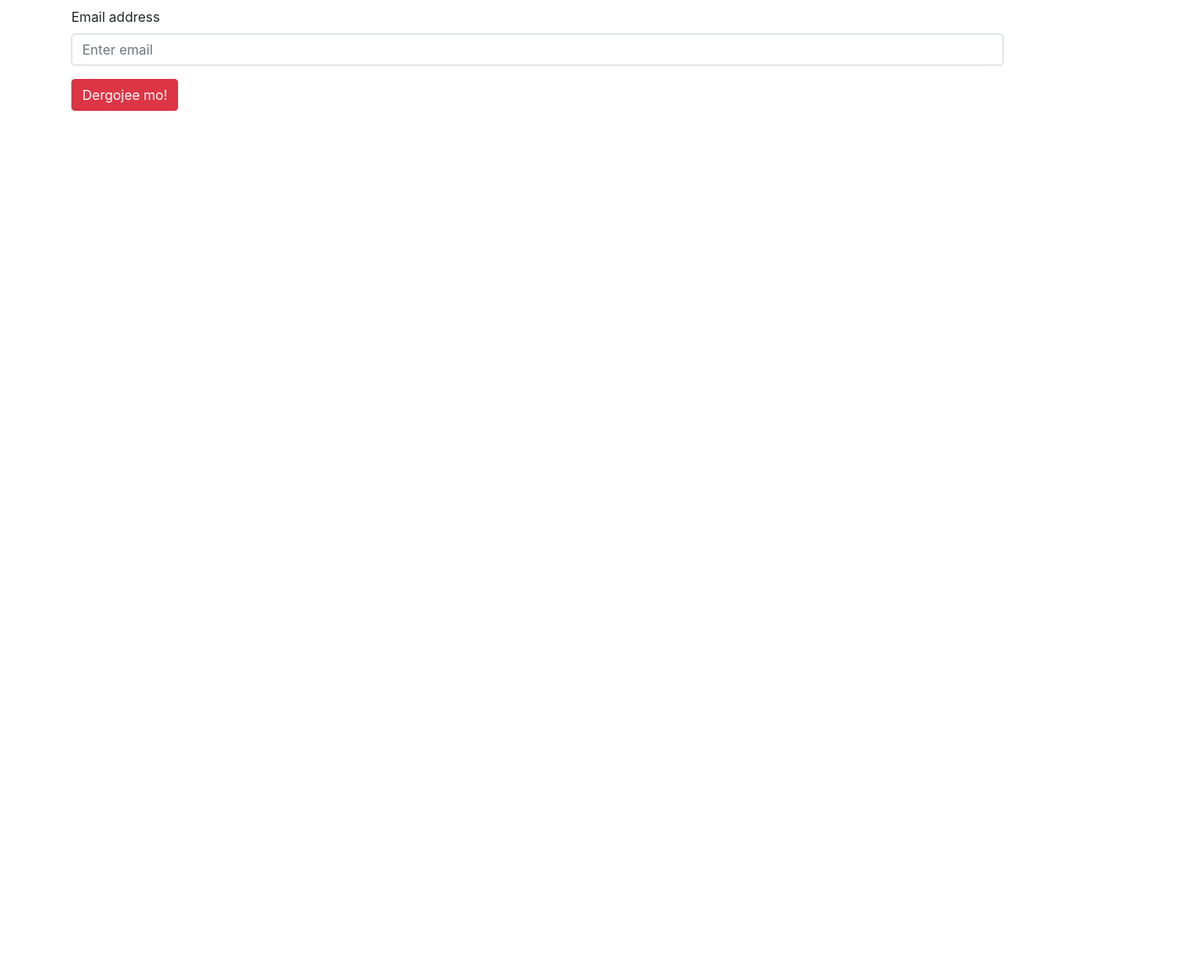
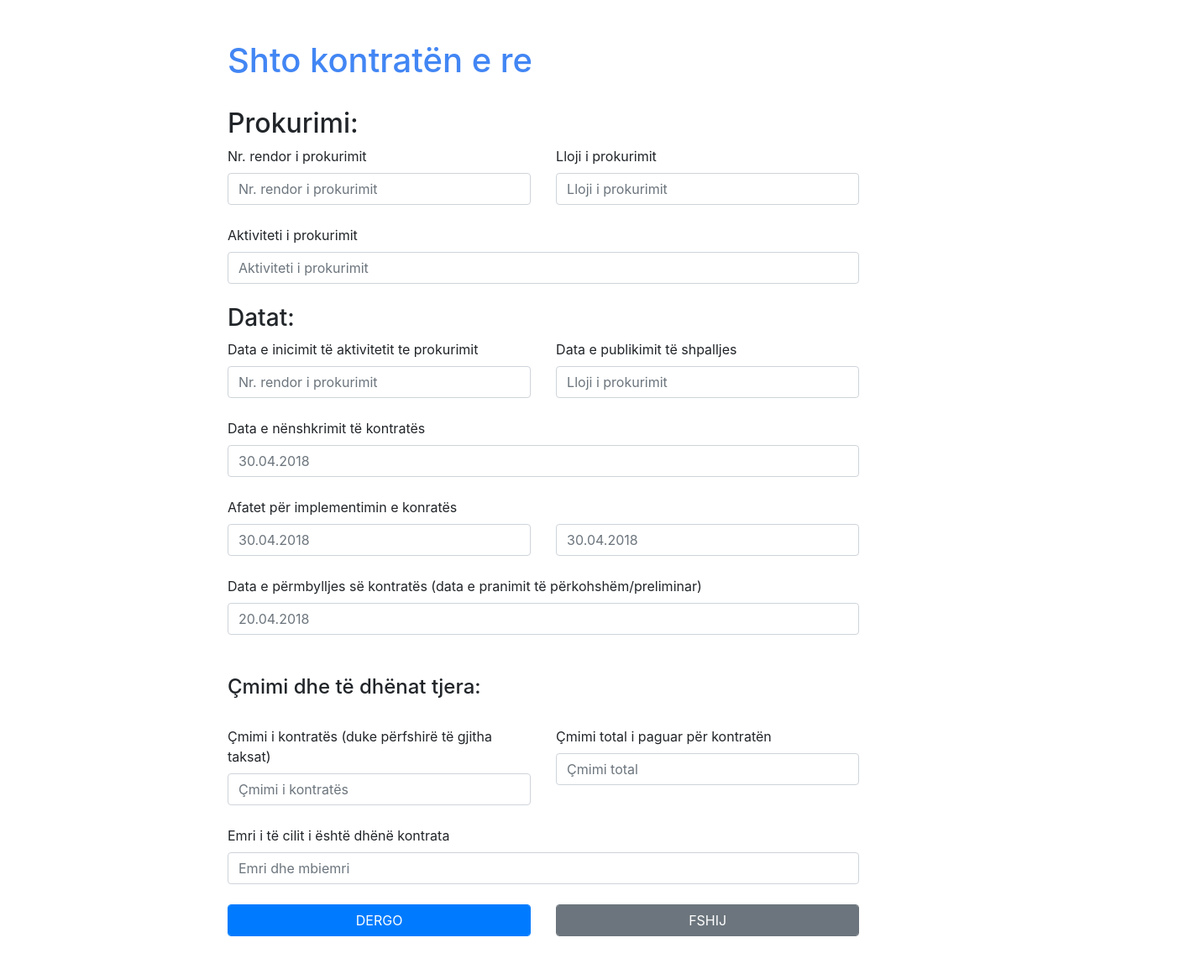
Before and after one commit to MirlindaSh/Front-End-Techstitution, a plain HTML site: page index.html in a window 1280 px wide. Shown: the whole page at 84% size, 1429 px wide, since content can reach past the window. Before the commit the page ends 800 px from the top, so only its background shows below. Drawn offline with nearby package versions, Linux system fonts and the light colour scheme.

Commit message:
Ndryshime ne css

```diff
--- a/index.html
+++ b/index.html
@@ -1,35 +1,128 @@
+
+
+<link rel="stylesheet" href="https://maxcdn.bootstrapcdn.com/bootstrap/4.0.0/css/bootstrap.min.css" integrity="sha384-Gn5384xqQ1aoWXA+058RXPxPg6fy4IWvTNh0E263XmFcJlSAwiGgFAW/dAiS6JXm" crossorigin="anonymous">
+
 <!DOCTYPE html>
    <html>
    <head>
-      <!-- Metadata -->
-      <title>Techstitution</title>
-      <link type="text/css" rel="stylesheet" href="style.css" />
-      <link rel="stylesheet" href="https://stackpath.bootstrapcdn.com/bootstrap/4.1.0/css/bootstrap.min.css" integrity="sha384-9gVQ4dYFwwWSjIDZnLEWnxCjeSWFphJiwGPXr1jddIhOegiu1FwO5qRGvFXOdJZ4" crossorigin="anonymous">
-      <script src="https://stackpath.bootstrapcdn.com/bootstrap/4.1.0/js/bootstrap.min.js" integrity="sha384-uefMccjFJAIv6A+rW+L4AHf99KvxDjWSu1z9VI8SKNVmz4sk7buKt/6v9KI65qnm" crossorigin="anonymous"></script>
+	<title>Komuna e Prishtines - Kontratat Publike</title>
    </head>
+   <div class="col-md-11 my-5" style="margin-left:20%;">
+        <body>
+      <h1>
+     Shto kontratën e re
+   </h1>
+   <br>
+   <h2>Prokurimi:</h2>
 
-   <body>
+<link rel="stylesheet" href="https://maxcdn.bootstrapcdn.com/bootstrap/4.0.0/css/bootstrap.min.css" integrity="sha384-Gn5384xqQ1aoWXA+058RXPxPg6fy4IWvTNh0E263XmFcJlSAwiGgFAW/dAiS6JXm" crossorigin="anonymous">
 
-
-      <div class="container">
 <div class="row">
 
-            <div class="col-md-12 mt-2">
+   <div class="col-md-4">   <label for="nr.rendoriProkurimit">Nr. rendor i prokurimit</label>
+   <input id="nr.rendoriProkurimit"  class="form-control" type="text" name="nr.rendoriProkurimit" placeholder="Nr. rendor i prokurimit">
 
-               <!-- Old school Form and inputs -->
-               <form>
-                  <div class="form-group">
-                     <div class="form-group">
-                         <label for="exampleInputEmail1">Email address</label>
-                         <input type="email" class="form-control" id="exampleInputEmail1"  placeholder="Enter email">
    </div>
-                     <input class="btn btn-danger" type="submit" value="Dergojee mo!" />
+   <div class="col-md-4">
+   <label for="llojiiProkurimit">Lloji i prokurimit</label>
+<input class="form-control"  id="llojiiProkurimit   type="text" name="llojiiProkurimit"
+   placeholder="Lloji i prokurimit">
    </div>
-               <form>
 </div>
+   <div>
+   <br>
+<div class="row">
+  <div class="col-md-8">
+    <label for="aktivitetiiProkurimit">Aktiviteti i prokurimit</label>
+   <input id="aktivitetiiProkurimit" class="form-control" type="text" name="aktivitetiiProkurimit"
+   placeholder="Aktiviteti i prokurimit">
+   </div>
+</div>
+   </div>
+   <br/>
+   <h3>Datat:</h3>
 
+   <div class="row">
+
+   <div class="col-md-4">   <label for="nr.rendoriProkurimit">Data e inicimit të aktivitetit te prokurimit</label>
+   <input id="nr.rendoriProkurimit"  class="form-control" type="text" name="nr.rendoriProkurimit" placeholder="Nr. rendor i prokurimit">
+
+   </div>
+   <div class="col-md-4">
+   <label for="llojiiProkurimit">Data e publikimit të shpalljes</label>
+<input class="form-control"  id="llojiiProkurimit   type="text" name="llojiiProkurimit"
+   placeholder="Lloji i prokurimit">
+   </div>
+</div>
+   <div>
+   <br/>
+   <div class="row">
+  <div class="col-md-8">
+      <label for="dataenenshkrimitteKontrates">Data e nënshkrimit të kontratës</label>
+   <input class="form-control" placeholder="30.04.2018" id="llojiiProkurimit" type="text" name="llojiiProkurimit">
+   </div>
+   </div>
+   <div><br/>
+   <div class="row">
+
+   <div class="col-md-4">
+       <label for="afatetperimplementimineKonrates">Afatet për implementimin e konratës</label>
+   <input id="afatetperimplementimineKonrates" class="form-control" placeholder="30.04.2018" type="text" name="afatetperimplementimineKonrates">
+   </div>
+   <div class="col-md-4">
+          <label for="afatetperimplementimineKonrates">&nbsp;&nbsp;&nbsp;&nbsp;&nbsp;&nbsp;&nbsp;</label>
+   <input id="afatetperimplementimineKonrates" class="form-control" placeholder="30.04.2018" type="text" name="afatetperimplementimineKonrates">
+   </div>
+   </div>
+   <div> <br/>
+   <div class="row">
+   <div class="col-md-8">
+     <label for="dataepermbylljesseKontrates">Data e përmbylljes së kontratës (data e pranimit të përkohshëm/preliminar)</label>
+   <input id="dataepermbylljesseKontrates" placeholder="20.04.2018" class="form-control" type="text" name="dataepermbylljesseKontrates">
+    </div>
+	</div>
+	<br><br>
+	<h4>Çmimi dhe të dhënat tjera:</h4>
+	<br>
+	<div class="row">
+	<div class="col-md-4">
+	<label for="çmimiiKontrates">Çmimi i kontratës (duke përfshirë të gjitha taksat)</label>
+   <input id="çmimiiKontrates" class="form-control" type="text" name="çmimiiKontrates"
+   placeholder="Çmimi i kontratës"></div>
+   <div class="col-md-4">
+   <label for="çmimiTotal">Çmimi total i paguar për kontratën</label>
+   <input id="çmimiTotal" class="form-control" type="text" name="çmimiTotal"
+   placeholder="Çmimi total">
+   </div>
+   </div>
+<br/>
+	<div class="row">
+	<div class="col-md-8">
+	    <label for="emriitecilitieshtedheneKontrata">Emri i të cilit i është dhënë kontrata</label>
+   <input id="emriitecilitieshtedheneKontrata" class="form-control" type="text" name="emriitecilitieshtedheneKontrata"
+   placeholder="Emri dhe mbiemri">
+   </div>
+	</div>
+	<br/>
+	<div class="row">
+	<div class="col-md-4">
+	<button class="form-control btn-primary">DERGO</button>
+		</div>
+	<div class="col-md-4">
+<button type="button" class="btn btn-secondary form-control">FSHIJ</button>
 </div>
 </div>
 
+   </form>
+
    </body>
+</div>
    </html>
+
+
+  <style>
+h1
+{
+	color: #4286f4;
+}
+</style>
```
Lines whose indentation alone changed are shown as unchanged.
